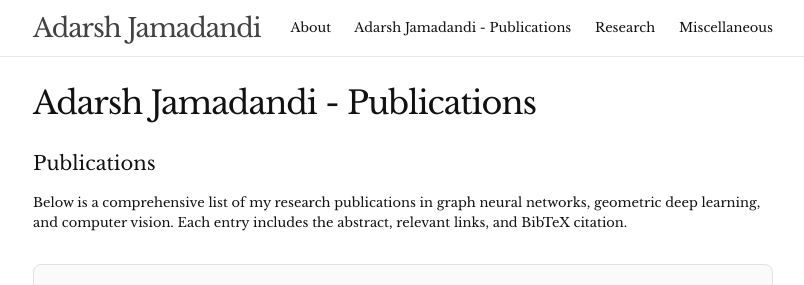
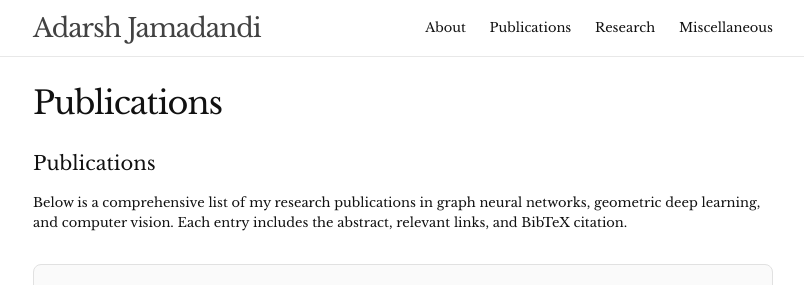
Before and after one commit to AdarshMJ/testwebsite.github.io, a Jekyll site: the page built from _pages/publications.md, in a window 1280 px wide and 900 px high, cut to the strip 0-285 px from the top of the window. Shown: the whole strip, without its empty margins (237-1041 px from the left). Built offline with Jekyll 4.4.1, drawn with Linux system fonts in a browser that asks for light colours; some web fonts are replaced.

Commit message:
Update publications.md

```diff
--- a/_pages/publications.md
+++ b/_pages/publications.md
@@ -1,7 +1,7 @@
 ---
-title: "Adarsh Jamadandi - Publications"
+title: "Publications"
 layout: publay
-excerpt: "Adarsh Jamadandi -- Publications."
+excerpt: "Publications."
 sitemap: false
 permalink: /publications/
 order: 3
```
